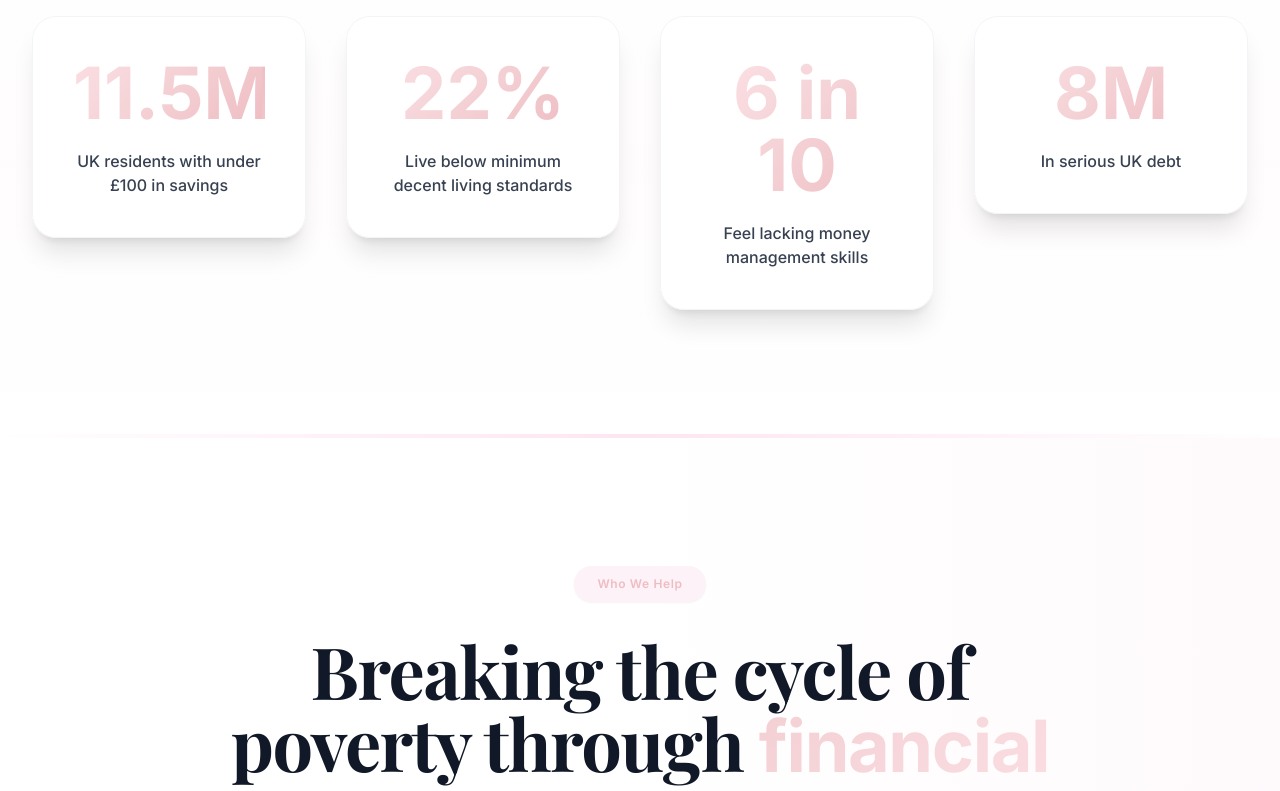
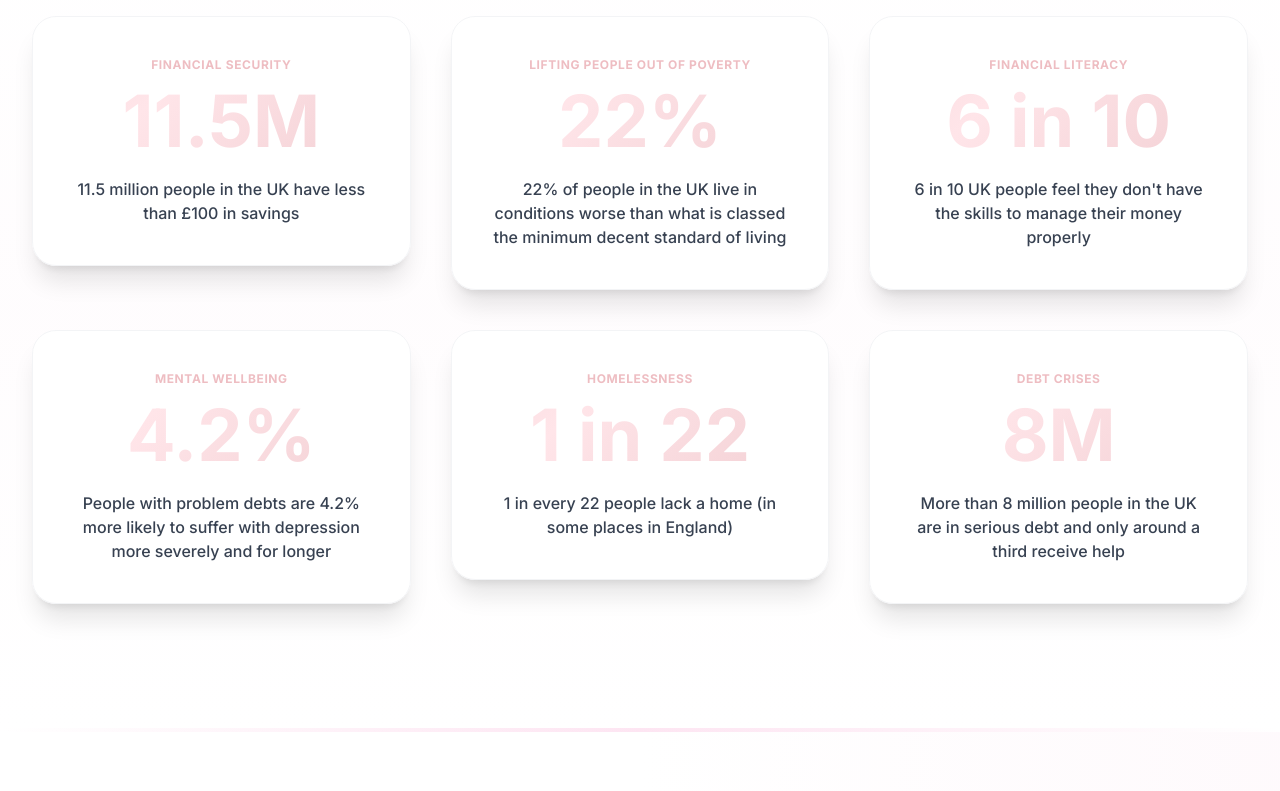
Before and after one commit to RayanYanat/STUF, a React (Vite) app: page / in a window 1280 px wide. Shown: the part 1128-1919 px from the top of the page. Built offline with nearby package versions, Linux system fonts and the light colour scheme.

Commit message:
Updated App.tsx

```diff
--- a/src/App.tsx
+++ b/src/App.tsx
@@ -352,35 +352,55 @@ function App() {
           <div className="absolute bottom-0 left-0 w-full h-1 bg-gradient-to-r from-transparent via-pink-300 to-transparent"></div>
         </div>
         <div className="max-w-7xl mx-auto px-4 sm:px-6 lg:px-8 relative z-10">
-          <div className="grid grid-cols-1 sm:grid-cols-2 lg:grid-cols-4 gap-8 lg:gap-10 text-center">
+          <div className="grid grid-cols-1 sm:grid-cols-2 lg:grid-cols-3 gap-8 lg:gap-10 text-center">
             <div className="group cursor-default scroll-reveal">
               <div className="bg-white/80 backdrop-blur-sm p-10 rounded-3xl shadow-xl hover:shadow-2xl transition-all duration-500 magnetic-hover border border-gray-100">
+                <div className="text-xs font-bold uppercase tracking-wider mb-3" style={{ color: '#EEBDC2' }}>Financial Security</div>
                 <span className="text-5xl sm:text-6xl lg:text-7xl font-bold block mb-5 gradient-text">
                   <CountUpAnimation end={11} suffix=".5M" isVisible={countersVisible} />
                 </span>
-                <span className="text-sm lg:text-base text-gray-700 font-medium leading-relaxed block">UK residents with under £100 in savings</span>
+                <span className="text-sm lg:text-base text-gray-700 font-medium leading-relaxed block">11.5 million people in the UK have less than £100 in savings</span>
               </div>
             </div>
             <div className="group cursor-default scroll-reveal" style={{ transitionDelay: '0.1s' }}>
               <div className="bg-white/80 backdrop-blur-sm p-10 rounded-3xl shadow-xl hover:shadow-2xl transition-all duration-500 magnetic-hover border border-gray-100">
+                <div className="text-xs font-bold uppercase tracking-wider mb-3" style={{ color: '#EEBDC2' }}>Lifting People Out of Poverty</div>
                 <span className="text-5xl sm:text-6xl lg:text-7xl font-bold block mb-5 gradient-text">
                   <CountUpAnimation end={22} suffix="%" isVisible={countersVisible} />
                 </span>
-                <span className="text-sm lg:text-base text-gray-700 font-medium leading-relaxed block">Live below minimum decent living standards</span>
+                <span className="text-sm lg:text-base text-gray-700 font-medium leading-relaxed block">22% of people in the UK live in conditions worse than what is classed the minimum decent standard of living</span>
               </div>
             </div>
             <div className="group cursor-default scroll-reveal" style={{ transitionDelay: '0.2s' }}>
               <div className="bg-white/80 backdrop-blur-sm p-10 rounded-3xl shadow-xl hover:shadow-2xl transition-all duration-500 magnetic-hover border border-gray-100">
+                <div className="text-xs font-bold uppercase tracking-wider mb-3" style={{ color: '#EEBDC2' }}>Financial Literacy</div>
                 <span className="text-5xl sm:text-6xl lg:text-7xl font-bold block mb-5 gradient-text">6 in 10</span>
-                <span className="text-sm lg:text-base text-gray-700 font-medium leading-relaxed block">Feel lacking money management skills</span>
+                <span className="text-sm lg:text-base text-gray-700 font-medium leading-relaxed block">6 in 10 UK people feel they don't have the skills to manage their money properly</span>
               </div>
             </div>
             <div className="group cursor-default scroll-reveal" style={{ transitionDelay: '0.3s' }}>
               <div className="bg-white/80 backdrop-blur-sm p-10 rounded-3xl shadow-xl hover:shadow-2xl transition-all duration-500 magnetic-hover border border-gray-100">
+                <div className="text-xs font-bold uppercase tracking-wider mb-3" style={{ color: '#EEBDC2' }}>Mental Wellbeing</div>
+                <span className="text-5xl sm:text-6xl lg:text-7xl font-bold block mb-5 gradient-text">
+                  <CountUpAnimation end={4} suffix=".2%" isVisible={countersVisible} />
+                </span>
+                <span className="text-sm lg:text-base text-gray-700 font-medium leading-relaxed block">People with problem debts are 4.2% more likely to suffer with depression more severely and for longer</span>
+              </div>
+            </div>
+            <div className="group cursor-default scroll-reveal" style={{ transitionDelay: '0.4s' }}>
+              <div className="bg-white/80 backdrop-blur-sm p-10 rounded-3xl shadow-xl hover:shadow-2xl transition-all duration-500 magnetic-hover border border-gray-100">
+                <div className="text-xs font-bold uppercase tracking-wider mb-3" style={{ color: '#EEBDC2' }}>Homelessness</div>
+                <span className="text-5xl sm:text-6xl lg:text-7xl font-bold block mb-5 gradient-text">1 in 22</span>
+                <span className="text-sm lg:text-base text-gray-700 font-medium leading-relaxed block">1 in every 22 people lack a home (in some places in England)</span>
+              </div>
+            </div>
+            <div className="group cursor-default scroll-reveal" style={{ transitionDelay: '0.5s' }}>
+              <div className="bg-white/80 backdrop-blur-sm p-10 rounded-3xl shadow-xl hover:shadow-2xl transition-all duration-500 magnetic-hover border border-gray-100">
+                <div className="text-xs font-bold uppercase tracking-wider mb-3" style={{ color: '#EEBDC2' }}>Debt Crises</div>
                 <span className="text-5xl sm:text-6xl lg:text-7xl font-bold block mb-5 gradient-text">
                   <CountUpAnimation end={8} suffix="M" isVisible={countersVisible} />
                 </span>
-                <span className="text-sm lg:text-base text-gray-700 font-medium leading-relaxed block">In serious UK debt</span>
+                <span className="text-sm lg:text-base text-gray-700 font-medium leading-relaxed block">More than 8 million people in the UK are in serious debt and only around a third receive help</span>
               </div>
             </div>
           </div>
```
